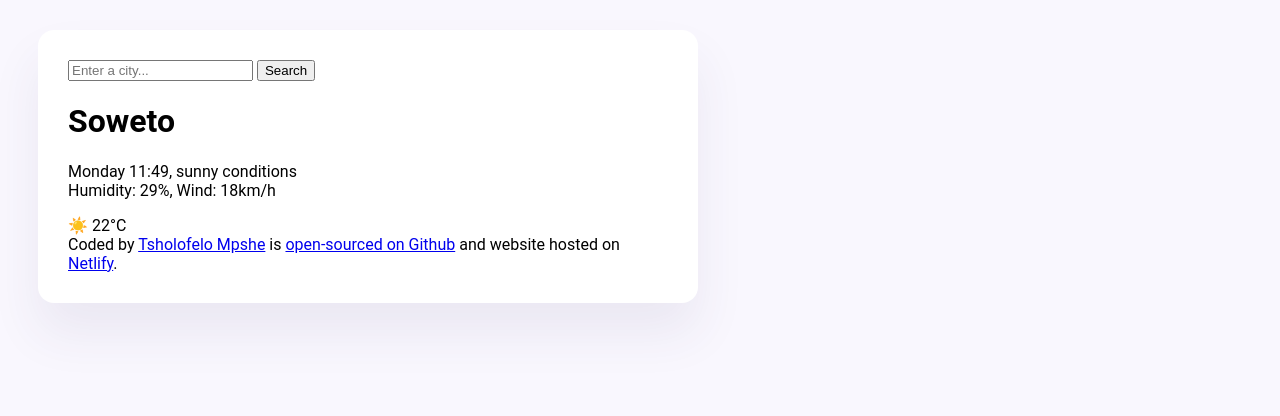
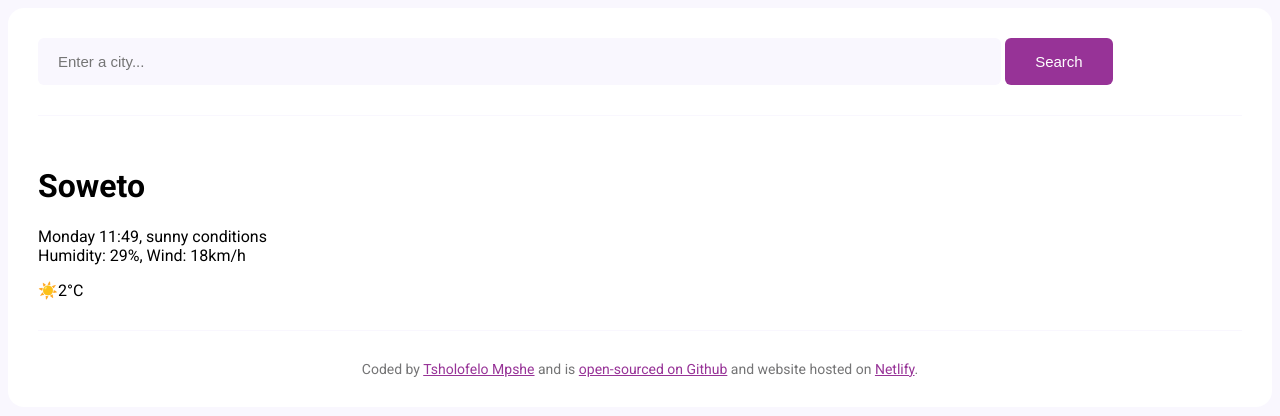
Before and after one commit to Tsholos-lab/Tee-s-weather-app, a plain HTML site: page index.html in a window 1280 px wide. Drawn offline with Linux system fonts and the light colour scheme.

Commit message:
Updated my html file

```diff
--- a/index.html
+++ b/index.html
@@ -3,28 +3,28 @@
   <head>
     <meta charset="UTF-8" />
     <meta name="viewport" content="width=device-width, initial-scale=1.0" />
-
+    <link rel="preconnect" href="https://fonts.googleapis.com">
+<link rel="preconnect" href="https://fonts.gstatic.com" crossorigin>
+<link href="https://fonts.googleapis.com/css2?family=Roboto:ital,wght@0,100;0,300;0,400;0,500;0,700;0,900;1,100;1,300;1,400;1,500;1,700;1,900&display=swap" rel="stylesheet">
     <link rel="stylesheet" href="style.css" />
     <title>Weather App</title>
   </head>
   <body>
     <div class="weather-container">
     <header>
-      <form>
-        <input type="search" placeholder="Enter a city..." required />
-        <input type="submit" value="Search" />
+      <form class="search-form">
+        <input type="search" placeholder="Enter a city..." required class="search-form-input"/>
+        <input type="submit" value="Search" class="search-form-button"/>
       </form>
     </header>
     <main>
-      <div>
         <h1>Soweto</h1>
         <p>
-          Monday 11:49, sunny conditions
+      Monday 11:49, sunny conditions
           <br />
-          Humidity: 29%, Wind: 18km/h
+     Humidity: 29%, Wind: 18km/h
         </p>
-      </div>
-      <div>☀️ 22°C</div>
+       ☀️2°C
     </main>
   </body>
   <footer>
@@ -32,7 +32,7 @@
     <a href="https://github.com/tsholos-lab" target="_blank"
       >Tsholofelo Mpshe</a
     >
-    is
+     and is
     <a href="https://github.com/Tsholos-lab/Tee-s-weather-app" target="_blank">
       open-sourced on Github</a
     >
--- a/style.css
+++ b/style.css
@@ -1,15 +1,45 @@
 body {
   background-color: #f9f7fe;
   font-family: "Roboto", sans-serif;
-  font-weight: 400;
-  font-style: normal;
+}
+a {
+  color: #973397;
+}
+header {
+  border-bottom: 1px solid #f9f7fe;
+  padding: 0 0 30px 0;
+}
+main {
+  padding: 30px 0;
 }
 
+.search-form-input {
+  background-color: #f9f7fe;
+  border: none;
+  border-radius: 6px;
+  font-size: 15px;
+  width: 80%;
+  padding: 15px 20px;
+}
+.search-form-button {
+  background: #973397;
+  border: none;
+  border-radius: 6px;
+  font-size: 15px;
+  padding: 15px 30px;
+  color: white;
+}
 .weather-container {
-  background-color: white;
-  max-width: 600px;
-  margin: 30px;
+  background: white;
+  max-width: 30px auto;
   padding: 30px;
-  box-shadow: 0 30px 50px #41326414;
+  box-shadow: 0 30p 50px rgba(65, 50, 100, 0.08);
   border-radius: 16px;
 }
+footer {
+  border-top: 1px solid #f9f7fe;
+  padding: 30px 0 0 0;
+  text-align: center;
+  font-size: 14px;
+  color: #747475;
+}
```
